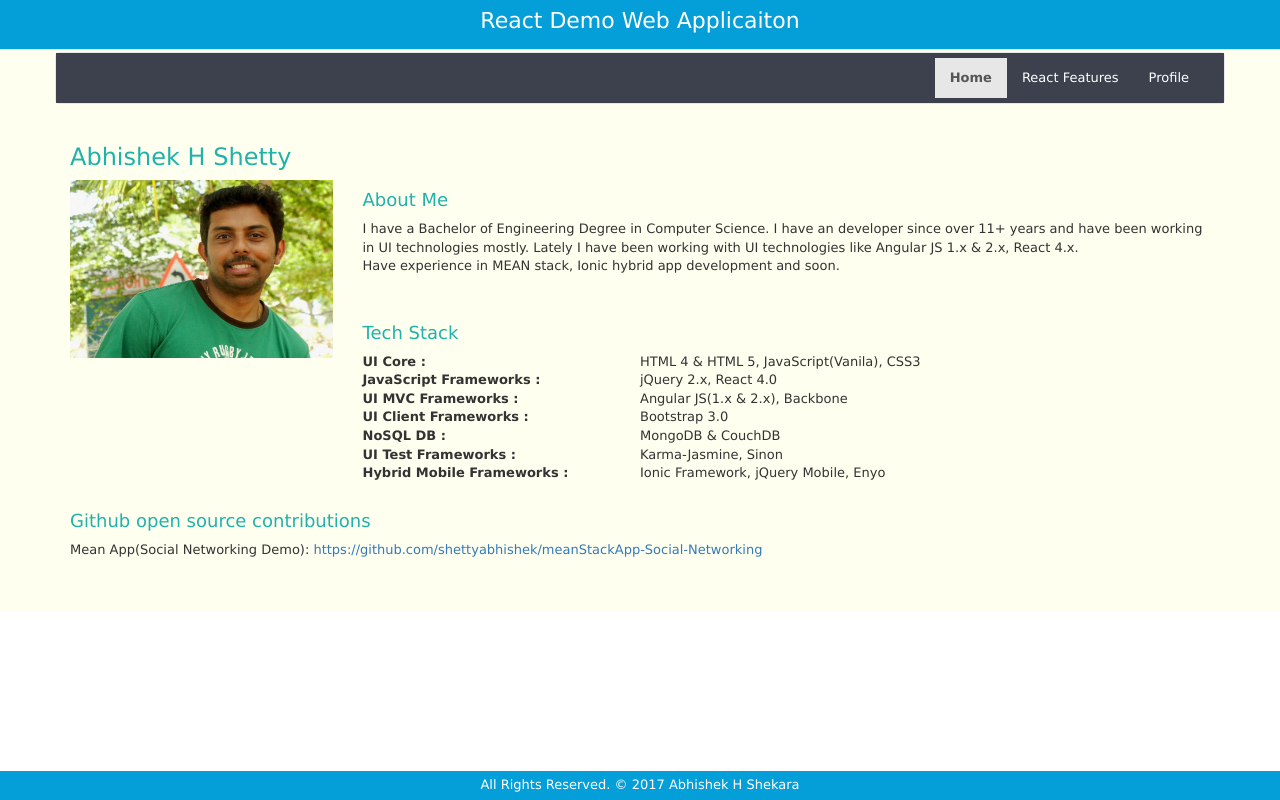
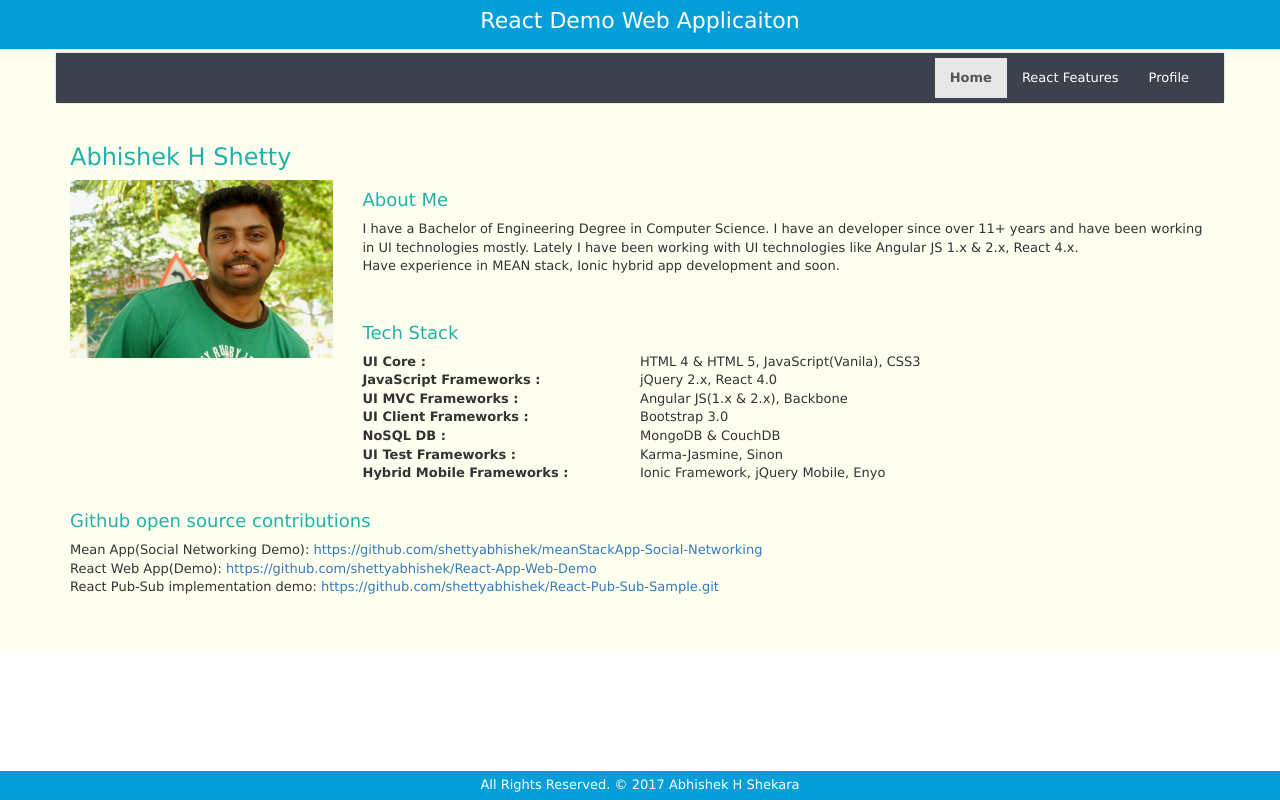
Before and after one commit to shettyabhishek/React-App-Web-Demo, a React (Create React App) app: page /profile in a window 1280 px wide. Built offline with nearby package versions, Linux system fonts and the light colour scheme.

Commit message:
Modified the file to add more profile info

```diff
--- a/src/js/components/profileComp.js
+++ b/src/js/components/profileComp.js
@@ -39,6 +39,16 @@ class RctFtrs extends Component{
                               <a target='_blank' href='https://github.com/shettyabhishek/meanStackApp-Social-Networking'>https://github.com/shettyabhishek/meanStackApp-Social-Networking</a>
                           </span>
                         </div>
+                        <div>
+                          <span>React Web App(Demo):  </span>
+                          <span>
+                              <a target='_blank' href='https://github.com/shettyabhishek/React-App-Web-Demo'>https://github.com/shettyabhishek/React-App-Web-Demo</a></span>
+                        </div>
+                        <div>
+                          <span>React Pub-Sub implementation demo:  </span>
+                          <span>
+                              <a target='_blank' href='https://github.com/shettyabhishek/React-Pub-Sub-Sample.git'>https://github.com/shettyabhishek/React-Pub-Sub-Sample.git</a></span>
+                        </div>
                     </div>
                 </div>
             </div>
```
